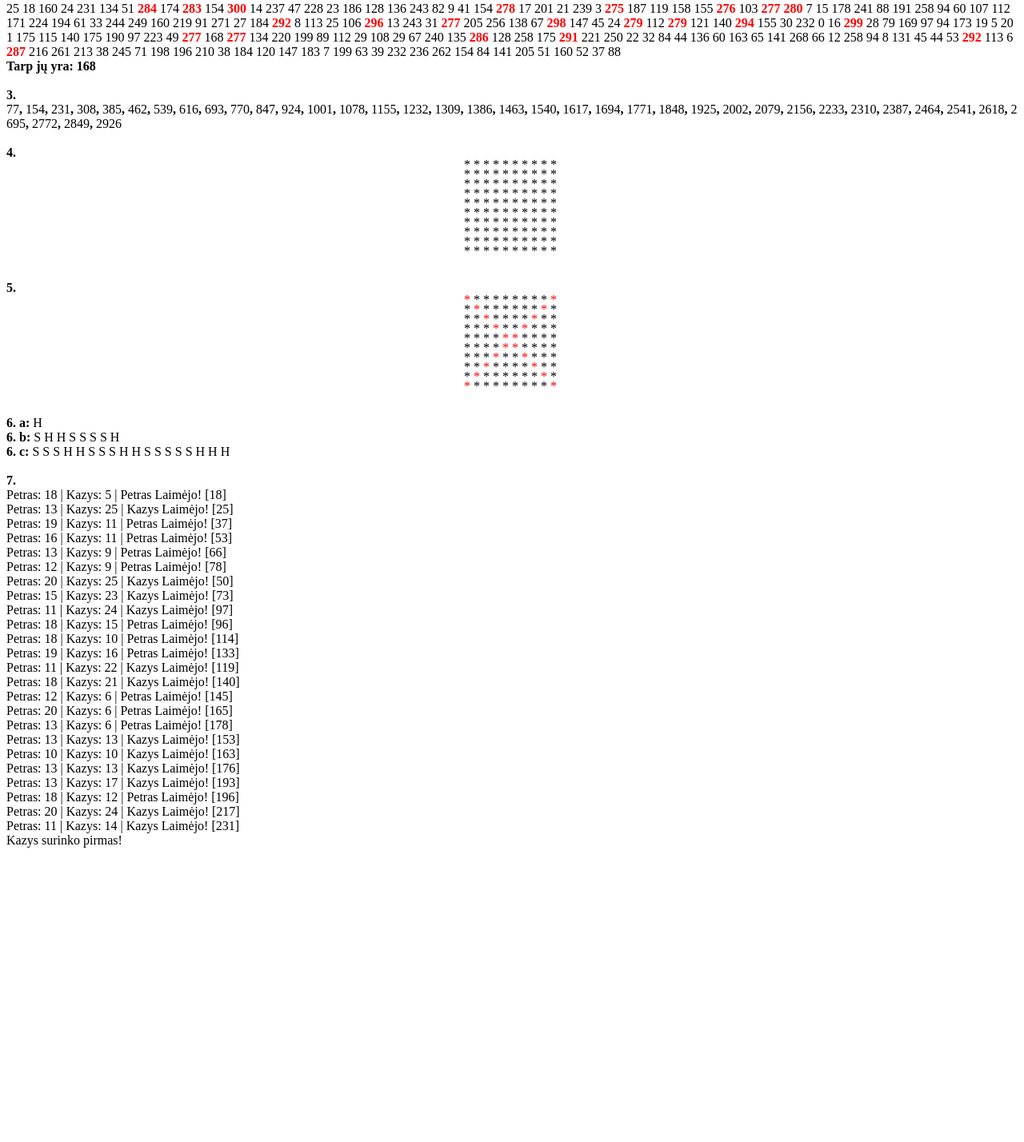
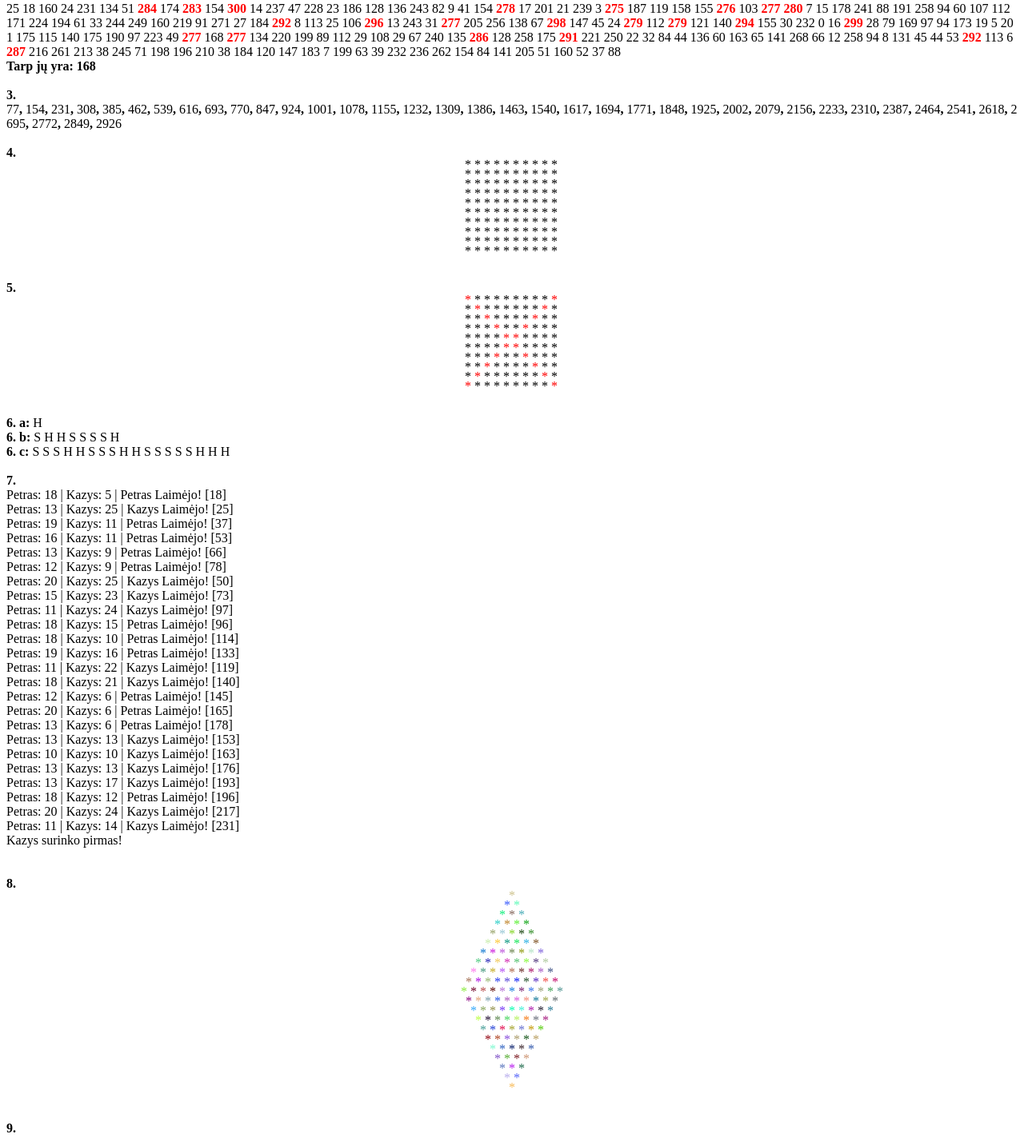
Before and after one commit to Jul1us5/First_PHP, a PHP site: page /loop.php in a window 1280 px wide. Shown: the part 348-1776 px from the top of the page at 80% size. Before the commit the page ends 1408 px from the top, so only its background shows below. Run offline with PHP 8.4, Linux system fonts and the light colour scheme.

Commit message:
Loop Task 8.

```diff
--- a/loop.php
+++ b/loop.php
@@ -10,12 +10,16 @@
     body {
         word-break: break-all;
     }
-
     .edges {
         line-height: 12px;
         width: 118px;
         height: 115px;
         margin-left: calc(50% - 60px);
+        text-align: center;
+    }
+    .rombe {
+        line-height: 12px;
+        text-align: center;
     }
 </style>
 
@@ -190,6 +194,44 @@
             }
         }
     }
+    echo "<br/>";
+
+    echo "<br/>";
+    # 8. Task ##############
+    echo '<b>8. </b><br/>';
+
+
+    for ($i = 1; $i <= 11; $i++) {
+        echo "<div class='rombe'>";
+        foreach (range(1, $i) as $value) {
+            $r = rand(0, 255);
+            $g = rand(0, 255);
+            $b  = rand(0, 255);
+            $color = "rgb($r, $g, $b)";
+            echo "<span style='color:$color;'> * </span>";
+        }
+        echo "</div>";
+    }
+    for ($i = 10; $i >= 1; $i--) {
+        echo "<div class='rombe'>";
+        foreach (range(1, $i) as $value) {
+            $r = rand(0, 255);
+            $g = rand(0, 255);
+            $b  = rand(0, 255);
+            $color = "rgb($r, $g, $b)";
+            echo "<span style='color:$color;'> * </span>";
+        }
+        echo "</div>";
+    }
+
+
+
+    echo "<br/>";
+    echo "<br/>";
+    # 9. Task ##############
+    echo '<b>9. </b><br/>';
+
+
     ?>
 </body>
 
```
